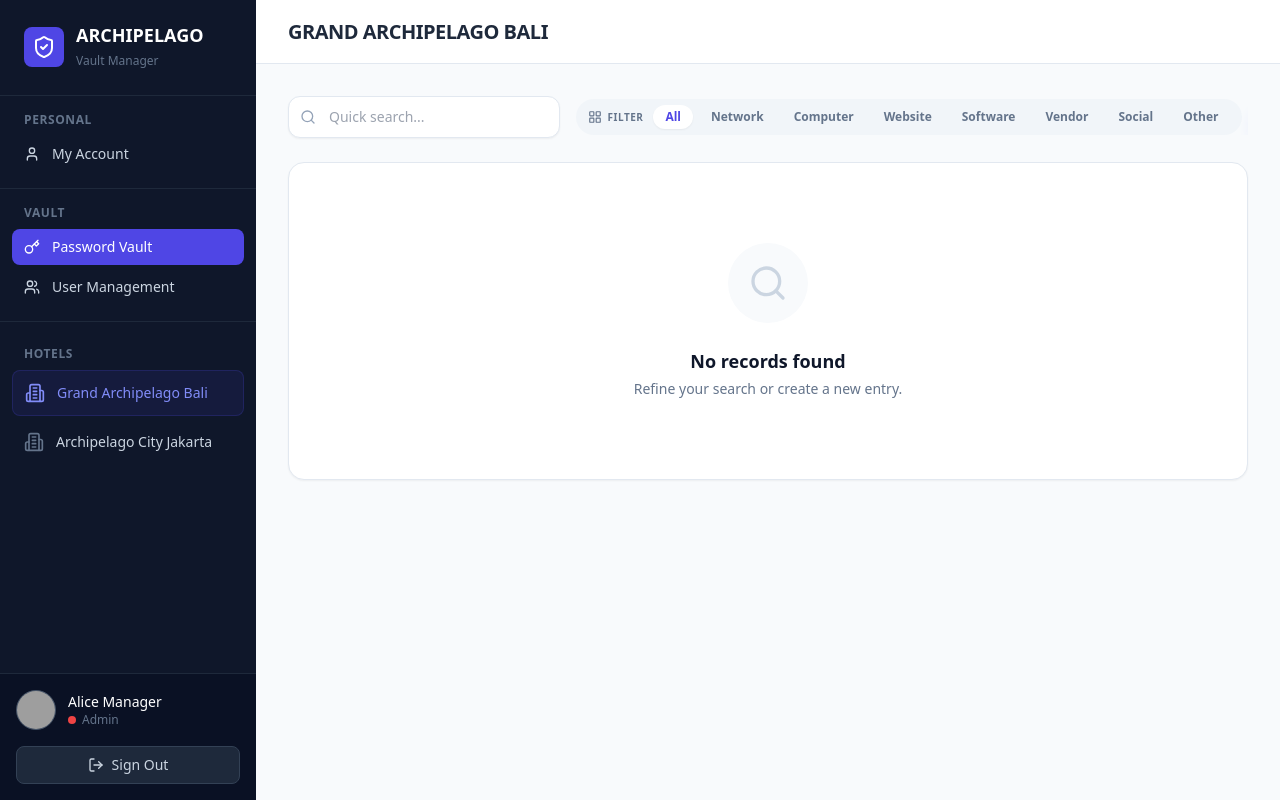
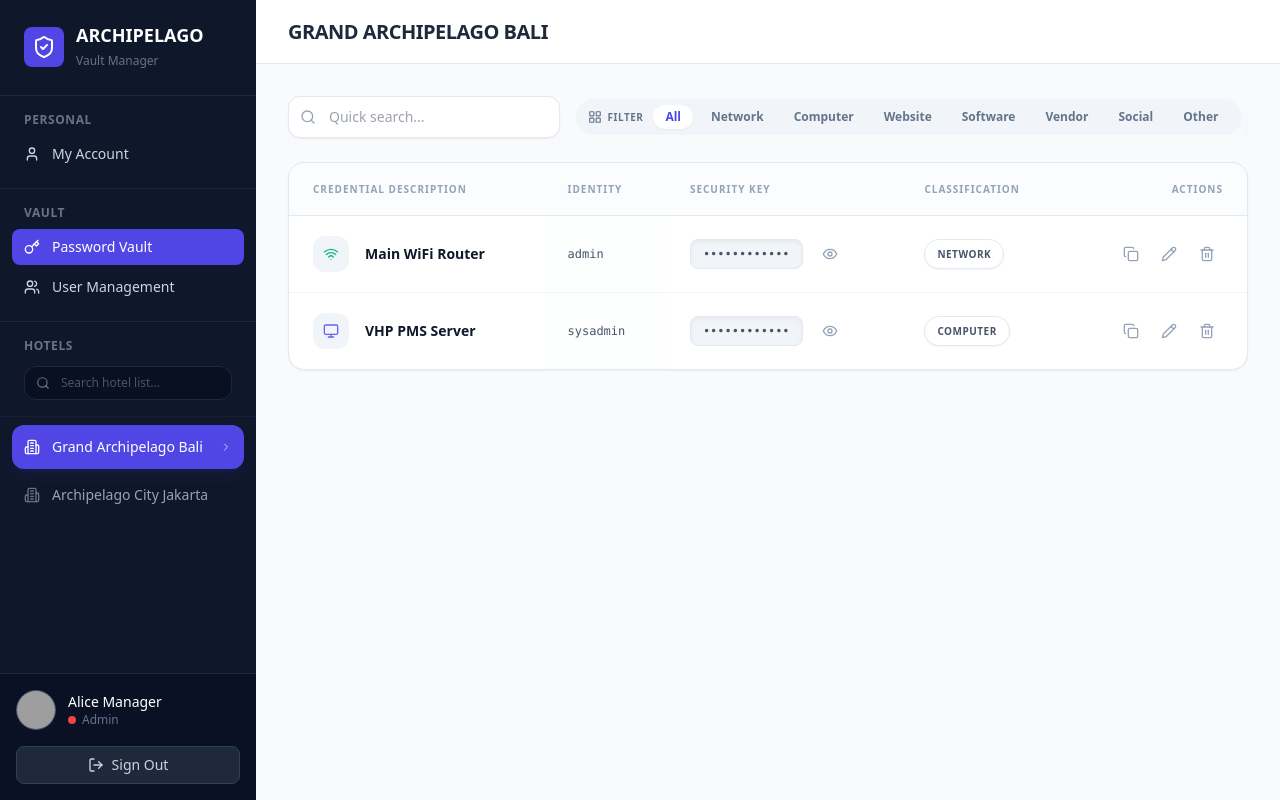
Before and after one commit to brianrompis-archi/password-manager, a React (Vite) app: page / in a window 1280 px wide. Both pictures are taken after typing "name@example.com", "Sample123" into the empty fields and a click on the button "Sign In". Built offline with nearby package versions, Linux system fonts and the light colour scheme; grey boxes are pictures that could not be loaded.

Commit message:
fix: change sender email verification to corp IT

```diff
--- a/components/Dashboard.tsx
+++ b/components/Dashboard.tsx
@@ -29,7 +29,8 @@ import {
   Smartphone,
   LayoutGrid,
   Loader2,
-  Settings
+  Settings,
+  ChevronRight
 } from 'lucide-react';
 
 interface DashboardProps {
@@ -47,6 +48,7 @@ const Dashboard: React.FC<DashboardProps> = ({ session, onLogout }) => {
   const [categories, setCategories] = useState<Category[]>([]);
   const [loading, setLoading] = useState(false);
   const [searchTerm, setSearchTerm] = useState('');
+  const [hotelSearchTerm, setHotelSearchTerm] = useState('');
   const [mobileMenuOpen, setMobileMenuOpen] = useState(false);
   const [filterType, setFilterType] = useState<string>('All');
   const [revealedIds, setRevealedIds] = useState<Set<string>>(new Set());
@@ -75,6 +77,11 @@ const Dashboard: React.FC<DashboardProps> = ({ session, onLogout }) => {
     const matchesType = filterType === 'All' || p.login_type === filterType;
     return matchesSearch && matchesType;
   });
+
+  // Derived state for filtered hotels in sidebar
+  const filteredHotels = (session.accessibleHotels || []).filter(h =>
+    h.name.toLowerCase().includes(hotelSearchTerm.toLowerCase())
+  );
 
   // Fetch initial data
   useEffect(() => {
@@ -259,33 +266,63 @@ const Dashboard: React.FC<DashboardProps> = ({ session, onLogout }) => {
               )}
           </div>
 
-          {/* Hotel List */}
+          {/* Hotel List Section */}
           {currentView === 'passwords' && (
-            <div className="flex-1 overflow-y-auto py-6 px-3 space-y-1">
-              <div className="px-3 mb-2 text-xs font-semibold text-slate-500 uppercase tracking-wider">
-                Hotels
+            <div className="flex-1 flex flex-col min-h-0 overflow-hidden">
+              <div className="px-6 py-4 border-b border-slate-800/50">
+                <div className="text-xs font-semibold text-slate-500 uppercase tracking-wider mb-3">Hotels</div>
+
+                {/* Hotel Search Field */}
+                <div className="relative">
+                  <Search className="absolute left-3 top-1/2 -translate-y-1/2 w-3.5 h-3.5 text-slate-500" />
+                  <input
+                    type="text"
+                    placeholder="Search hotel list..."
+                    value={hotelSearchTerm}
+                    onChange={(e) => setHotelSearchTerm(e.target.value)}
+                    className="w-full bg-slate-950/40 border border-slate-800 rounded-xl py-2 pl-9 pr-8 text-xs text-slate-300 placeholder:text-slate-600 focus:outline-none focus:ring-1 focus:ring-indigo-500/50 focus:border-indigo-500/50 transition-all"
+                  />
+                  {hotelSearchTerm && (
+                    <button
+                      onClick={() => setHotelSearchTerm('')}
+                      className="absolute right-2.5 top-1/2 -translate-y-1/2 text-slate-600 hover:text-slate-400 p-1"
+                    >
+                      <X className="w-3 h-3" />
+                    </button>
+                  )}
                 </div>
+              </div>
+
+              {/* Styled Scrollable Hotel List */}
+              <div className="flex-1 overflow-y-auto sidebar-scrollbar py-2 px-3 space-y-1">
                 {session.accessibleHotels.length === 0 ? (
-                <div className="px-3 text-sm text-slate-500 italic">No hotels assigned.</div>
+                  <div className="px-3 py-4 text-sm text-slate-600 italic">No hotels assigned.</div>
+                ) : filteredHotels.length === 0 ? (
+                  <div className="px-3 py-4 text-[11px] text-slate-600 italic flex items-center gap-2">
+                    <Filter className="w-3 h-3" />
+                    No matching hotels found.
+                  </div>
                 ) : (
-                session.accessibleHotels.map(hotel => (
+                  filteredHotels.map(hotel => (
                     <button
                       key={hotel.id}
                       onClick={() => {
                         setSelectedHotel(hotel);
                         setMobileMenuOpen(false);
                       }}
-                    className={`w-full text-left px-3 py-3 rounded-lg flex items-center gap-3 text-sm font-medium transition-colors ${
+                      className={`group w-full text-left px-3 py-3 rounded-xl flex items-center gap-3 text-sm font-medium transition-all ${
                         selectedHotel?.id === hotel.id
-                        ? 'bg-indigo-600/10 text-indigo-400 border border-indigo-600/20'
-                        : 'hover:bg-slate-800 hover:text-white'
+                          ? 'bg-indigo-600 text-white shadow-lg shadow-indigo-900/20'
+                          : 'hover:bg-slate-800 hover:text-white text-slate-400'
                       }`}
                     >
-                    <Building2 className={`w-5 h-5 ${selectedHotel?.id === hotel.id ? 'text-indigo-400' : 'text-slate-500'}`} />
-                    <span className="truncate">{hotel.name}</span>
+                      <Building2 className={`w-4 h-4 transition-colors ${selectedHotel?.id === hotel.id ? 'text-white' : 'text-slate-500 group-hover:text-slate-300'}`} />
+                      <span className="truncate flex-1">{hotel.name}</span>
+                      {selectedHotel?.id === hotel.id && <ChevronRight className="w-3 h-3 text-indigo-200" />}
                     </button>
                   ))
                 )}
+              </div>
             </div>
           )}
 
@@ -339,7 +376,7 @@ const Dashboard: React.FC<DashboardProps> = ({ session, onLogout }) => {
           </div>
         </header>
 
-        <div className="flex-1 overflow-auto p-4 lg:p-8">
+        <div className="flex-1 overflow-auto p-4 lg:p-8 custom-scrollbar">
 
           {currentView === 'users' ? (
             <UserManagement currentUser={session.user} onUserChange={loadAllUsers} />
--- a/index.html
+++ b/index.html
@@ -6,6 +6,37 @@
     <meta name="viewport" content="width=device-width, initial-scale=1.0" />
     <title>ARCHIPELAGO Password Manager</title>
     <script src="https://cdn.tailwindcss.com"></script>
+    <style>
+      /* Custom styled scrollbar for the dark sidebar */
+      .sidebar-scrollbar::-webkit-scrollbar {
+        width: 4px;
+      }
+      .sidebar-scrollbar::-webkit-scrollbar-track {
+        background: transparent;
+      }
+      .sidebar-scrollbar::-webkit-scrollbar-thumb {
+        background: #334155; /* slate-700 */
+        border-radius: 10px;
+      }
+      .sidebar-scrollbar::-webkit-scrollbar-thumb:hover {
+        background: #475569; /* slate-600 */
+      }
+
+      /* Smooth scroll for the main content */
+      .custom-scrollbar::-webkit-scrollbar {
+        width: 6px;
+      }
+      .custom-scrollbar::-webkit-scrollbar-track {
+        background: #f1f5f9; /* slate-100 */
+      }
+      .custom-scrollbar::-webkit-scrollbar-thumb {
+        background: #cbd5e1; /* slate-300 */
+        border-radius: 10px;
+      }
+      .custom-scrollbar::-webkit-scrollbar-thumb:hover {
+        background: #94a3b8; /* slate-400 */
+      }
+    </style>
     <script type="importmap">
 {
   "imports": {
--- a/services/mockDb.ts
+++ b/services/mockDb.ts
@@ -70,44 +70,97 @@ export const mockAuthService = {
     if (isGAS()) return runGas('getAllHotels');
     return [
       { id: 'h1', name: 'Grand Archipelago Bali', group_id: 'g1' },
-      { id: 'h2', name: 'Archipelago City Jakarta', group_id: 'g1' }
+      { id: 'h2', name: 'Archipelago City Jakarta', group_id: 'g1' },
+      { id: 'h3', name: 'Archipelago Resort Ubud', group_id: 'g2' },
+      { id: 'h4', name: 'Aston Archipelago Kuta', group_id: 'g2' }
     ];
   },
 
   getAccessibleHotels: async (user: User): Promise<Hotel[]> => {
     if (isGAS()) return runGas('getAccessibleHotels', user);
-    return [
-      { id: 'h1', name: 'Grand Archipelago Bali', group_id: 'g1' },
-      { id: 'h2', name: 'Archipelago City Jakarta', group_id: 'g1' }
-    ];
+    const all = await mockAuthService.getAllHotels();
+    return all.filter(h => h.group_id === user.group_id);
   },
 
   getUserPermissions: async (userId: string): Promise<string[]> => {
     if (isGAS()) return runGas('getUserPermissions', userId);
-    return [];
+    return ['h1', 'h2'];
   },
 
   updateUserPermissions: async (userId: string, hotelIds: string[]): Promise<void> => {
     if (isGAS()) return runGas('updateUserPermissions', userId, hotelIds);
+    console.log("Updated permissions for", userId, hotelIds);
   },
 
   getPasswordsForHotel: async (hotelId: string): Promise<Password[]> => {
     if (isGAS()) return runGas('getPasswordsForHotel', hotelId);
-    return [];
+    return [
+      {
+        id: 'p1',
+        description: 'Main WiFi Router',
+        username: 'admin',
+        password_value: 'B@liResort2024!',
+        login_type: '1',
+        hotel_id: hotelId,
+        created_by: 'u1',
+        // Fix: Removed 'created_at' as it's not in the Password type definition
+        last_edited: '2024-05-20T10:30:00Z',
+        last_edited_by: 'u1'
+      },
+      {
+        id: 'p2',
+        description: 'VHP PMS Server',
+        username: 'sysadmin',
+        password_value: 'PMS_Secure_99',
+        login_type: '2',
+        hotel_id: hotelId,
+        created_by: 'u1',
+        // Fix: Removed 'created_at' as it's not in the Password type definition
+        last_edited: '2024-06-01T08:15:00Z',
+        last_edited_by: 'u1'
+      }
+    ];
   },
 
   getPasswordHistory: async (passwordId: string): Promise<PasswordHistoryEntry[]> => {
     if (isGAS()) return runGas('getPasswordHistory', passwordId);
-    return [];
+    return [
+      {
+        id: 'h1',
+        password_id: passwordId,
+        description: 'Updated for Q3 Audit',
+        username: 'admin',
+        password_value: 'OldPassword123!',
+        changed_by: 'u1',
+        change_date: new Date(Date.now() - 86400000 * 5).toISOString()
+      },
+      {
+        id: 'h2',
+        password_id: passwordId,
+        description: 'Initial Migration',
+        username: 'admin',
+        password_value: 'B@li2023',
+        changed_by: 'u1',
+        change_date: new Date(Date.now() - 86400000 * 30).toISOString()
+      }
+    ];
   },
 
   savePassword: async (password: any, userId: string): Promise<Password> => {
     if (isGAS()) return runGas('savePassword', password, userId);
-    throw new Error("Method not implemented in mock");
+    await new Promise(resolve => setTimeout(resolve, 800));
+    return {
+      ...password,
+      id: password.id || Math.random().toString(36).substr(2, 9),
+      created_by: userId,
+      last_edited: new Date().toISOString(),
+      last_edited_by: userId
+    } as Password;
   },
 
   deletePassword: async (id: string): Promise<void> => {
     if (isGAS()) return runGas('deletePassword', id);
+    console.log("Deleted password", id);
   },
 
   getAllUsers: async (): Promise<User[]> => {
@@ -120,6 +173,7 @@ export const mockAuthService = {
     const newUser = {
       ...userData,
       id: Math.random().toString(36).substr(2, 9),
+      avatar: `https://ui-avatars.com/api/?name=${encodeURIComponent(userData.name || 'User')}&background=random`
     } as User;
     return newUser;
   },
```
Also changed, not shown: 1 other file (tests, documents, lock files or other folders). Lines whose indentation alone changed are shown as unchanged.
